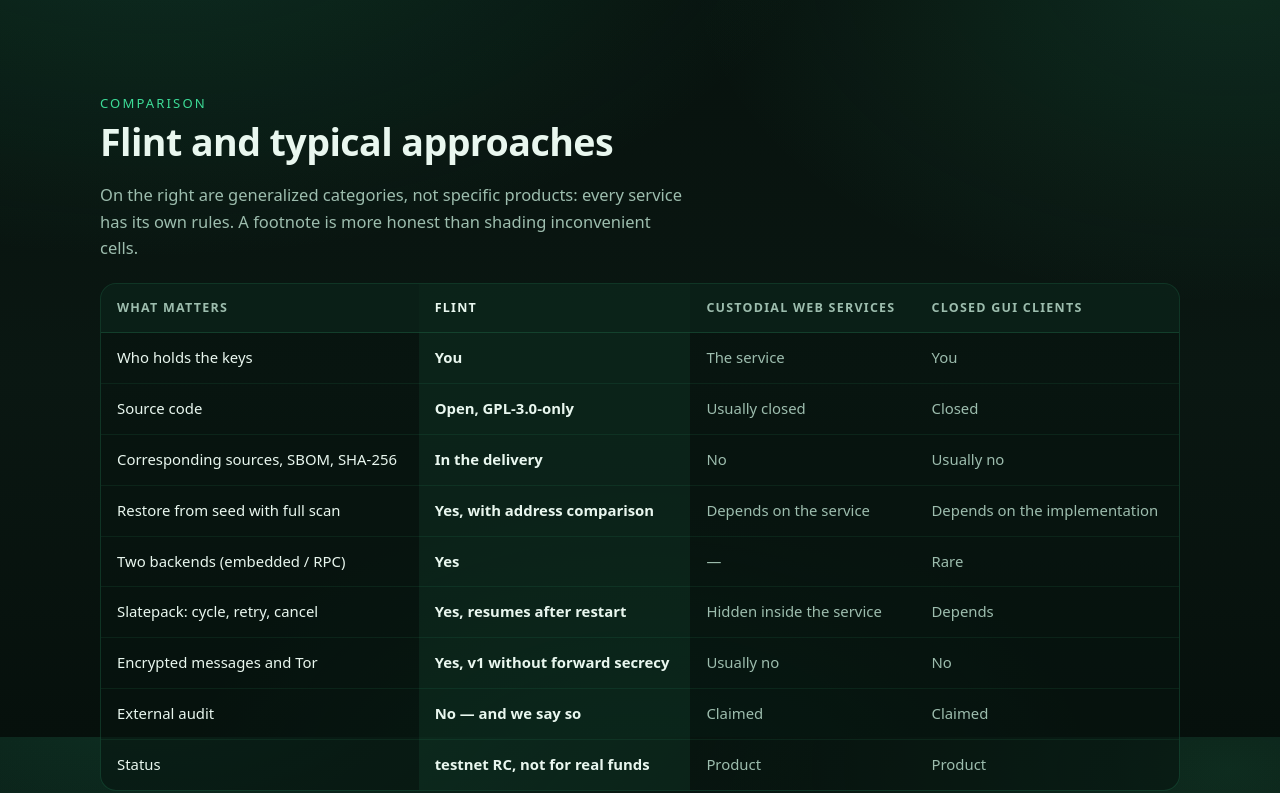
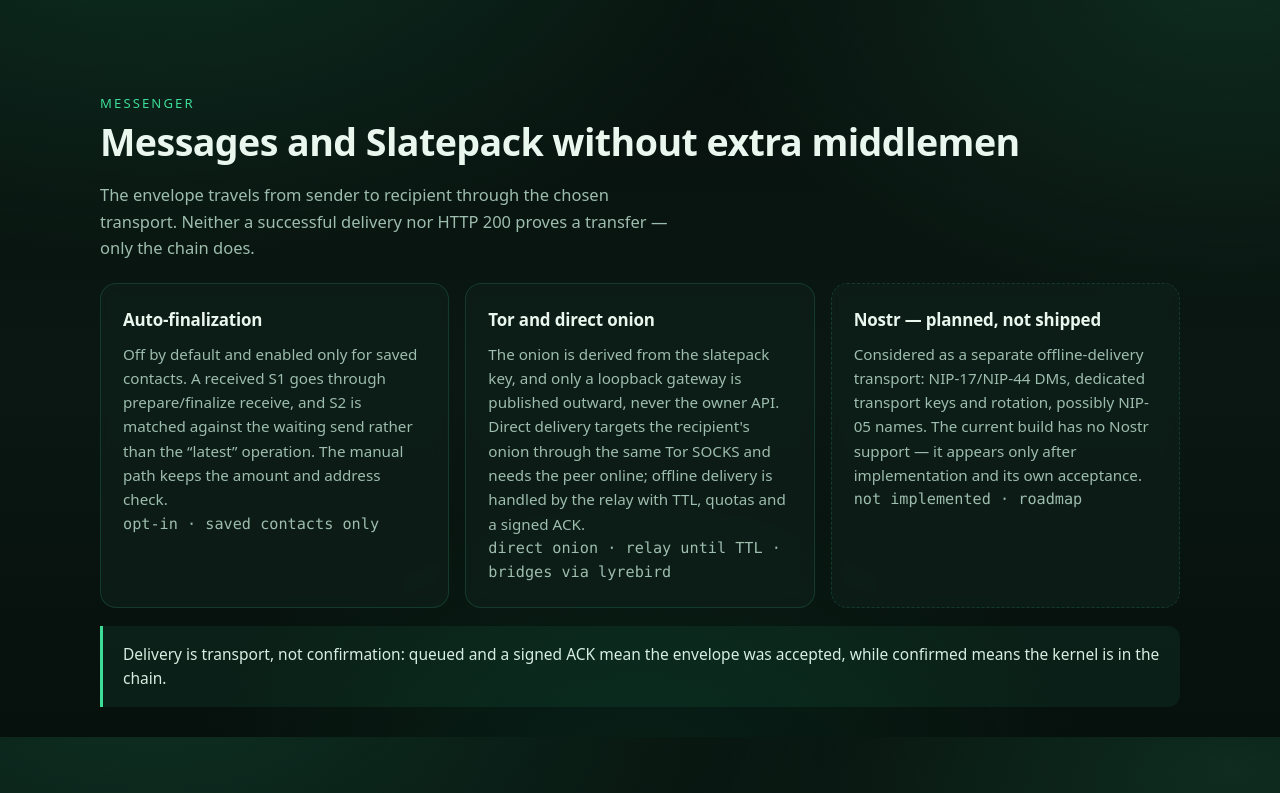
Before and after one commit to DanilaGrinRus/Flint, a plain HTML site: page site/en/index.html in a window 1280 px wide. Shown: the part 1663-2456 px from the top of the page. Drawn offline with Linux system fonts and the light colour scheme.

Commit message:
Site: describe the messenger in its own block
Both language pages get a messenger section: opt-in auto-finalization for saved
contacts, Tor direct onion with relay fallback, and Nostr marked as a planned
transport (NIP-17/NIP-44) that is not implemented in the current build. The
callout keeps the transport-versus-confirmation boundary explicit.

```diff
--- a/site/en/index.html
+++ b/site/en/index.html
@@ -25,6 +25,7 @@
   </a>
   <nav aria-label="Main navigation">
     <a href="#features">Features</a>
+    <a href="#messenger">Messenger</a>
     <a href="#compare">Comparison</a>
     <a href="#honesty">Honesty</a>
     <a href="#platforms">Platforms</a>
@@ -141,6 +142,46 @@
     </div>
   </section>
 
+  <section id="messenger">
+    <p class="section-kicker">Messenger</p>
+    <h2 class="section-title">Messages and Slatepack without extra middlemen</h2>
+    <p class="section-note">
+      The envelope travels from sender to recipient through the chosen transport.
+      Neither a successful delivery nor HTTP 200 proves a transfer — only the
+      chain does.
+    </p>
+    <div class="grid grid-3">
+      <article class="card">
+        <h3>Auto-finalization</h3>
+        <p>Off by default and enabled only for saved contacts. A received S1 goes
+          through prepare/finalize receive, and S2 is matched against the waiting
+          send rather than the “latest” operation. The manual path keeps the
+          amount and address check.</p>
+        <p class="mono small">opt-in · saved contacts only</p>
+      </article>
+      <article class="card">
+        <h3>Tor and direct onion</h3>
+        <p>The onion is derived from the slatepack key, and only a loopback
+          gateway is published outward, never the owner API. Direct delivery
+          targets the recipient's onion through the same Tor SOCKS and needs the
+          peer online; offline delivery is handled by the relay with TTL, quotas
+          and a signed ACK.</p>
+        <p class="mono small">direct onion · relay until TTL · bridges via lyrebird</p>
+      </article>
+      <article class="card is-soon">
+        <h3>Nostr — planned, not shipped</h3>
+        <p>Considered as a separate offline-delivery transport: NIP-17/NIP-44 DMs,
+          dedicated transport keys and rotation, possibly NIP-05 names. The
+          current build has no Nostr support — it appears only after
+          implementation and its own acceptance.</p>
+        <p class="mono small">not implemented · roadmap</p>
+      </article>
+    </div>
+    <p class="callout">
+      Delivery is transport, not confirmation: queued and a signed ACK mean the
+      envelope was accepted, while confirmed means the kernel is in the chain.
+    </p>
+  </section>
   <section id="compare">
     <p class="section-kicker">Comparison</p>
     <h2 class="section-title">Flint and typical approaches</h2>
--- a/site/styles.css
+++ b/site/styles.css
@@ -283,6 +283,7 @@
   background: linear-gradient(90deg, var(--mint), var(--mint-2));
 }
 .status-card.is-soon { border-style: dashed; }
+.card.is-soon { border-style: dashed; }
 
 .grid { display: grid; grid-template-columns: repeat(auto-fit, minmax(300px, 1fr)); gap: 16px; }
 .grid-3 { grid-template-columns: repeat(auto-fit, minmax(260px, 1fr)); }
```
Also changed, not shown: site/index.html (+40 -0 lines).
